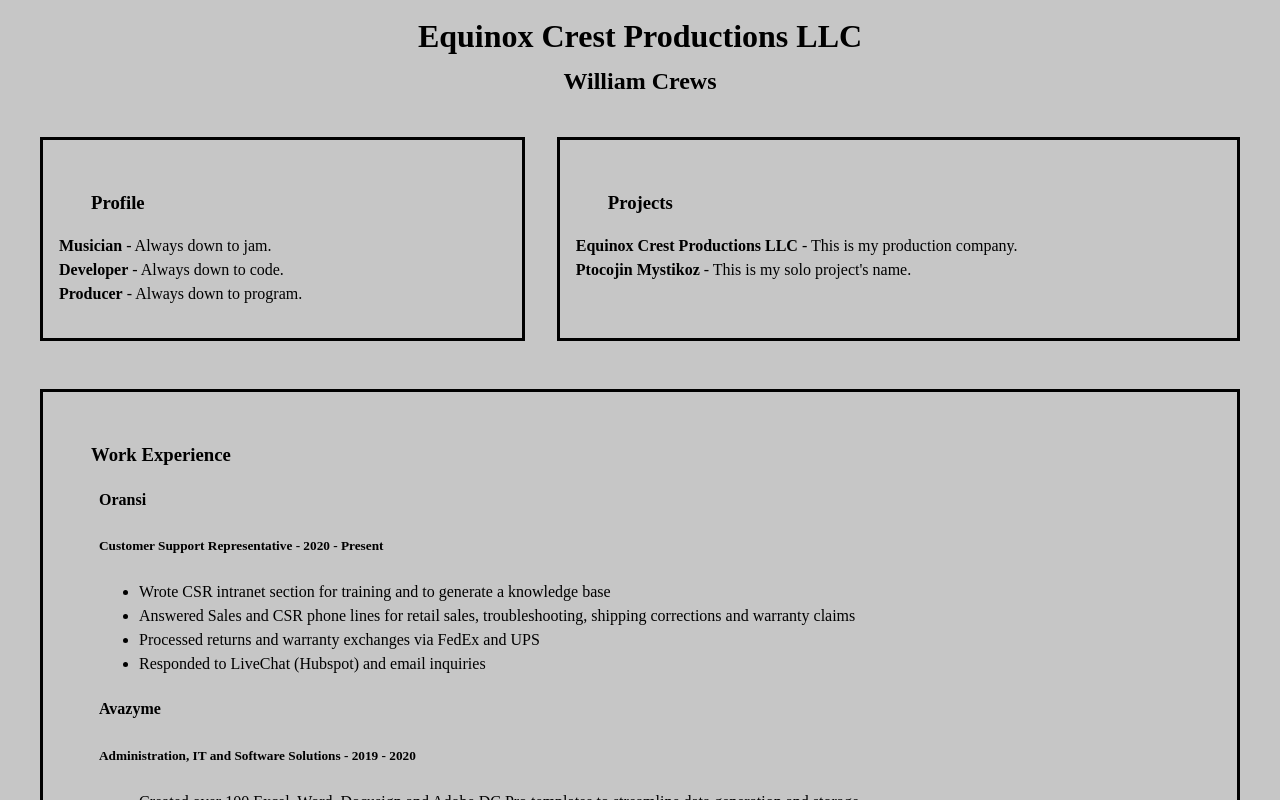
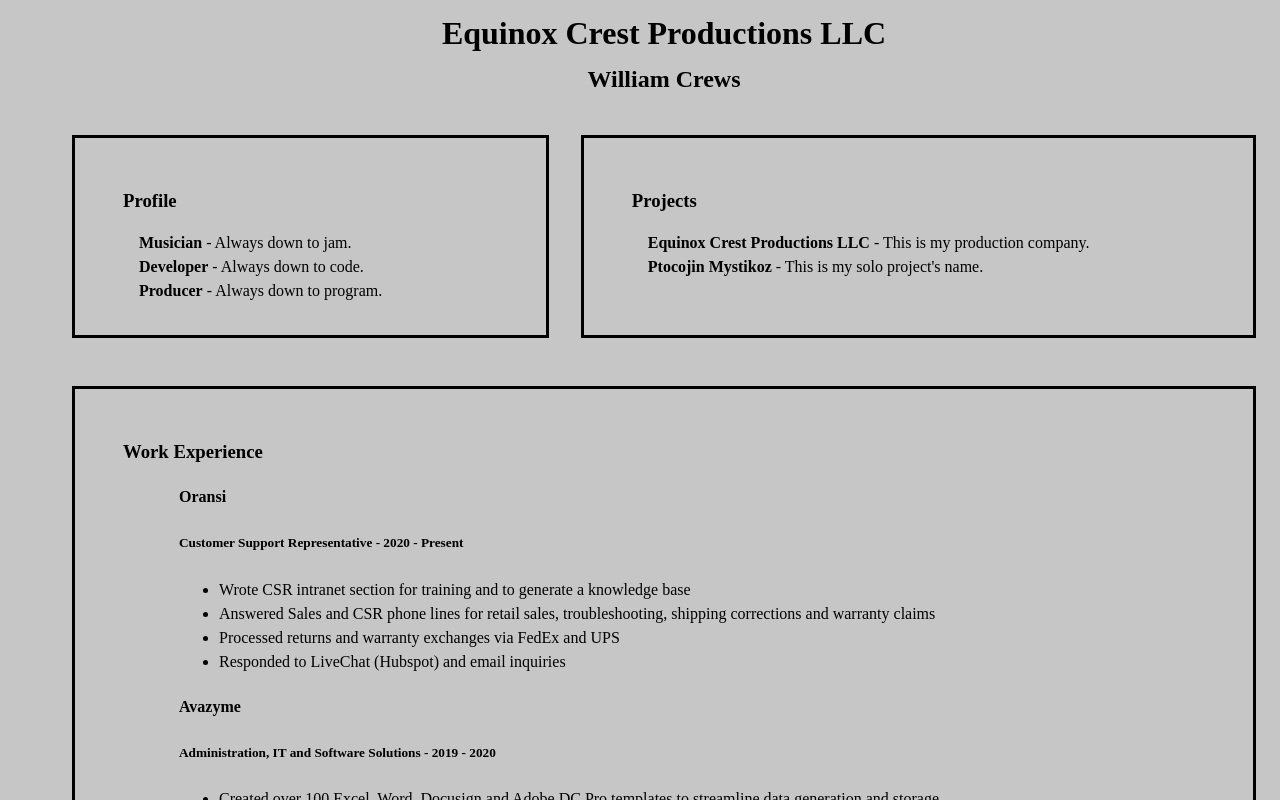
Before and after one commit to lordozland/worksUndProjects, a Next.js app in the folder portfolio-version/: page / in a window 1280 px wide. Shown: the top 800 px of the page. Built offline with nearby package versions, Linux system fonts and the light colour scheme.

Commit message:
getting there

```diff
--- a/portfolio-version/pages/index.tsx
+++ b/portfolio-version/pages/index.tsx
@@ -16,14 +16,13 @@
         <link rel="icon" href="/Logo.png" />
       </Head>
       <main>
-        <div>
-          <p>
+
         <h1>Equinox Crest Productions LLC</h1>
 
         <h2>William Crews</h2>
 
         {/* <!-- div1 --> */}
-            <div id="div1">
+        <section id="div1">
 
             {/* <!-- Profile --> */}
 
@@ -47,7 +46,7 @@
                 <div id="flowling"><strong>Ptocojin Mystikoz</strong> - This is my solo project's name.</div>
 
             </p>
-            </div>
+        </section>
 
 
 
@@ -120,8 +119,7 @@
             </div>
 
         </p>
-          </p>
-        </div>
+
       </main>
     </>
   )
--- a/portfolio-version/styles/globals.css
+++ b/portfolio-version/styles/globals.css
@@ -9,11 +9,11 @@
 body {
   font-family: 'Crimson Text', serif;
   background-color: rgba(174, 174, 174, 0.701);
+  line-height: 150%;
 }
 
 p {
   margin: 1.5rem 1rem;
-  line-height: 150%;
 }
 
 h3 {
@@ -34,6 +34,9 @@
   padding-left: 5rem;
 }
 
+div {
+  padding-left: 3rem;
+}
 
 #div1 {
   display: flex;
@@ -44,7 +47,7 @@
 
 #paper {
   border: solid;
-  /* width: 3rem; */
+  min-width: auto;
   flex-grow: 1;
   padding: 2rem 1rem;
 }
```
Lines whose indentation alone changed are shown as unchanged.
